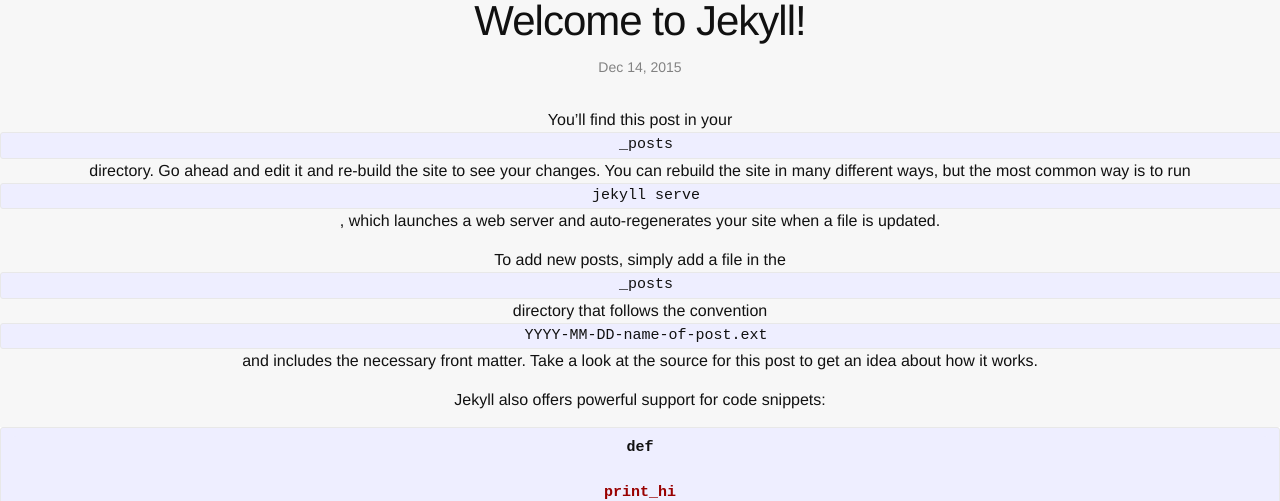
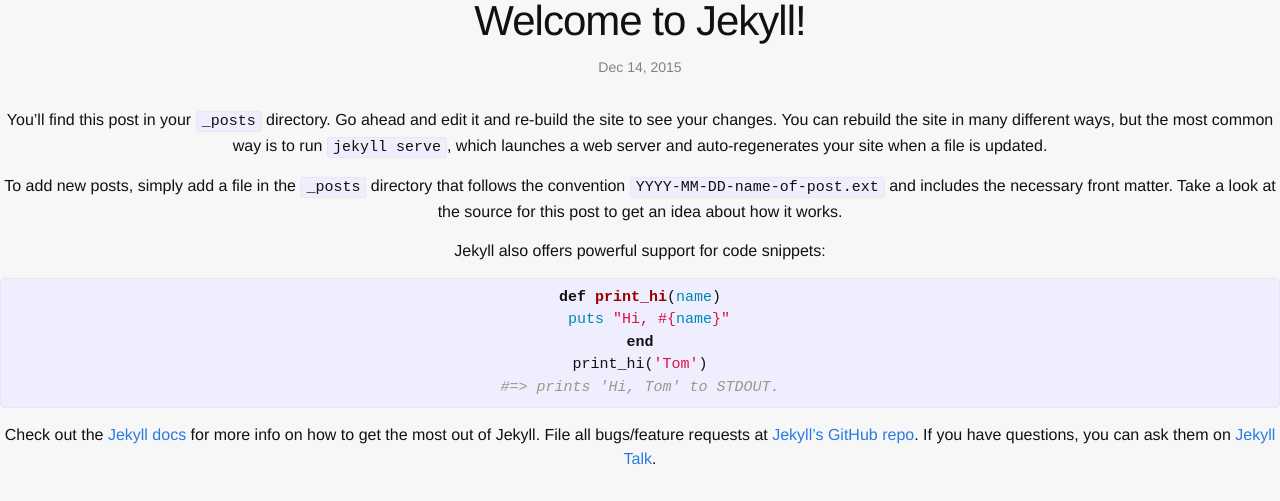
Before and after one commit to benhoIIand/gc-installations, a Jekyll site: the page built from _posts/2015-12-14-welcome-to-jekyll.markdown, in a window 1280 px wide. Shown: the part 100-601 px from the top of the page. Built offline with Jekyll 4.4.1, drawn with Linux system fonts in a browser that asks for light colours; grey boxes are pictures that could not be loaded.

Commit message:
Removed global display block rule

```diff
--- a/_sass/_temp.scss
+++ b/_sass/_temp.scss
@@ -3,11 +3,8 @@
     text-align: center;
 }
 
-body * {
+.site-title {
     display: block;
-}
-
-.site-title {
     padding-top: 20%;
     font-size: 32px;
     font-weight: 500;
@@ -15,7 +12,12 @@
 }
 
 .coming {
+    display: block;
     font-size: 24px;
     font-weight: 200;
     text-align: center;
 }
+
+.facebook-link {
+    display: block;
+}
```
